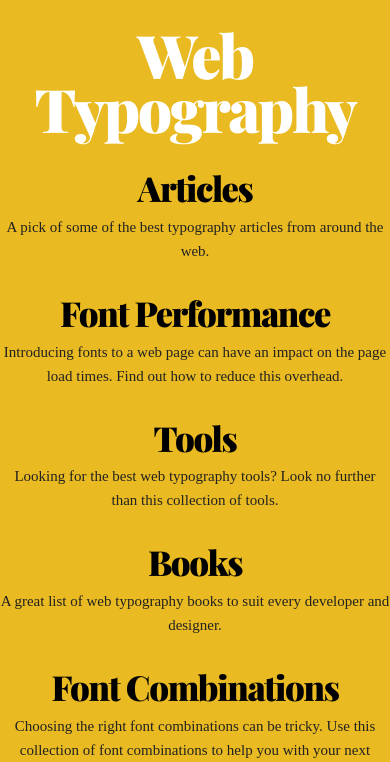
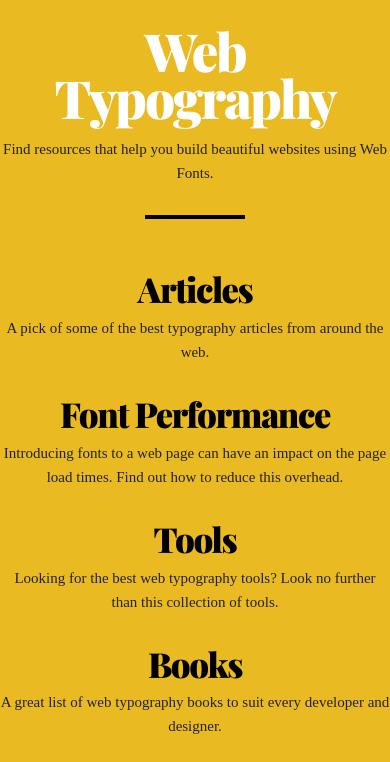
Before and after one commit to deanhume/typography, a plain HTML site: page index.html in a window 390 px wide. Shown: the part 61-823 px from the top of the page. Drawn offline with nearby package versions, Linux system fonts and the light colour scheme; a web font is replaced by a local one.

Commit message:
Added GA tracking

```diff
--- a/index.html
+++ b/index.html
@@ -25,6 +25,8 @@
 	<!-- header -->
 	<section class="header">
 		<h1>Web <br>Typography</h1>
+		<p>Find resources that help you build beautiful websites using Web Fonts.</p>
+		<hr>
 	</section>
 
 	<!-- articles -->
@@ -44,7 +46,7 @@
 	<p>A great list of web typography books to suit every developer and designer.</p>
 
 	<!-- font -->
-	<a class="titles" href="">Font Combinations</a>
+	<a class="titles" href="web-font-combinations.html">Font Combinations</a>
 	<p>Choosing the right font combinations can be tricky. Use this collection of font combinations to help you with your next project.</p>
 
 	<!-- footer -->
@@ -67,5 +69,17 @@
 			</div>
 		</div>
 	</footer>
+	<!-- GA -->
+<script>
+  (function(i,s,o,g,r,a,m){i['GoogleAnalyticsObject']=r;i[r]=i[r]||function(){
+  (i[r].q=i[r].q||[]).push(arguments)},i[r].l=1*new Date();a=s.createElement(o),
+  m=s.getElementsByTagName(o)[0];a.async=1;a.src=g;m.parentNode.insertBefore(a,m)
+  })(window,document,'script','//www.google-analytics.com/analytics.js','ga');
+
+  ga('create', 'UA-60915514-1', 'auto');
+  ga('require', 'linkid', 'linkid.js');
+  ga('require', 'displayfeatures');
+  ga('send', 'pageview');
+</script>
 </body>
 </html>
--- a/stylesheets/home.css
+++ b/stylesheets/home.css
@@ -131,10 +131,16 @@ a:hover {
 	width: 30px;
 }
 
+hr {
+	width: 100px;
+	border-width: 4px 0 0 0;
+	border-color: black;
+}
+
 /* Mobile */
 @media (min-width: 300px) and (max-width: 600px) {
 	h1 {
-		font-size: 4.0em;
+		font-size: 3.5em;
 	}
 
 	.titles {
```
Also changed, not shown: about.html (+12 -0 lines), articles.html (+12 -0 lines), font-performance.html (+12 -0 lines), stylesheets/about.css (+10 -2 lines), stylesheets/performance.css (+12 -1 lines), typography-books.html (+12 -0 lines), web-font-combinations.html (+12 -0 lines), web-font-tools.html (+12 -1 lines).
